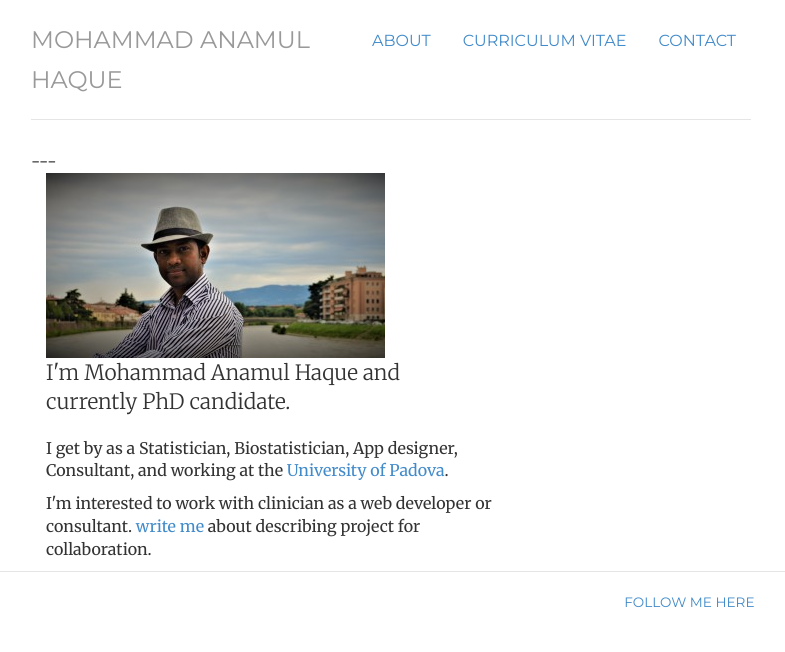
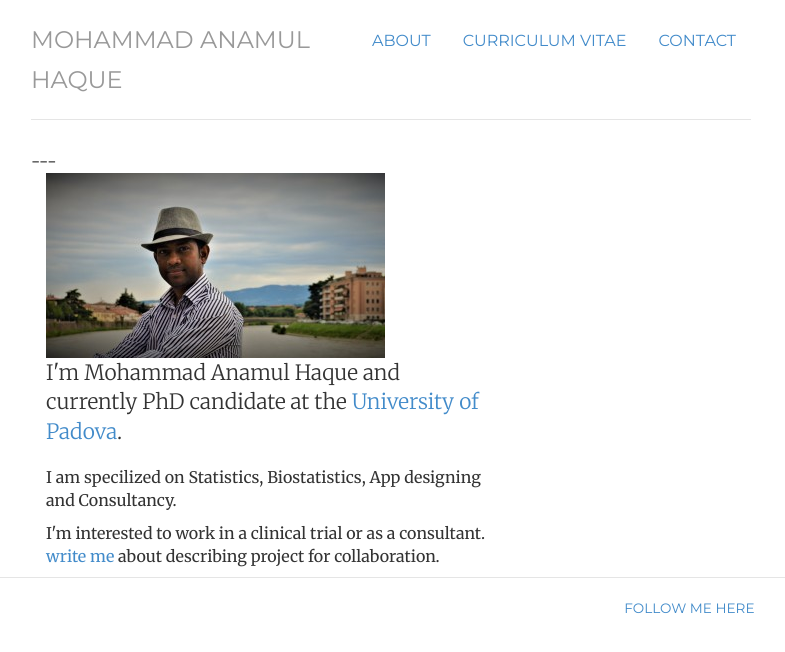
Before and after one commit to haquemdanamul/haquemdanamul, a Jekyll site: the page built from index.html, in a window 1280 px wide. Shown: the top 652 px of the page, without its empty margins (249-1034 px from the left). Built offline with Jekyll 4.4.1, drawn with Linux system fonts in a browser that asks for light colours; nearby versions of some CDN libraries; library files that are not in the unit come from our copies.

Commit message:
Update index.html

```diff
--- a/index.html
+++ b/index.html
@@ -11,17 +11,16 @@ description: Haque is a Biostatistician and currently PhD candidate.
 <div class="container">
     <div class="row">
         <div class="col-sm-4">
-            <img src="image/mee.jpg" class="rounded-circle" />
+            <img src="image/mee.jpg" class="rounded" />
         </div>
     </div>
 </div>
 
 	<div itemscope itemtype="http://data-vocabulary.org/Person" class="col-sm-8">
-	<p class="lead">I'm <span itemprop="name">Mohammad Anamul Haque</span> and currently PhD candidate.</p>
-	<p>I get by as a <span itemprop="title">Statistician</span>, <span itemprop="title">Biostatistician</span>, <span itemprop="title">App designer</span>, <span itemprop="title">Consultant</span>,
-      and working at <span itemprop="affiliation">the <a href="https://www.stat.unipd.it/ricerca/mohammad-anamul-haque">University of Padova</a></span>.</p>
+	<p class="lead">I'm <span itemprop="name">Mohammad Anamul Haque</span> and currently PhD candidate at <span itemprop="affiliation">the <a href="https://www.stat.unipd.it/ricerca/mohammad-anamul-haque">University of Padova</a></span>.</p>
+	<p>I am specilized on <span itemprop="title">Statistics</span>, <span itemprop="title">Biostatistics</span>, <span itemprop="title">App designing</span> and <span itemprop="title">Consultancy.</span></p>
 
-	<p>I'm interested to work with <span itemprop="title"> clinician as a web developer or consultant</span>. <a href="contact">write me</a> about describing project for collaboration.</p>
+	<p>I'm interested to work in a <span itemprop="title"> clinical trial or as a consultant</span>. <a href="contact">write me</a> about describing project for collaboration.</p>
 	</div>
 </div>
 <!-- </div> -->
```
